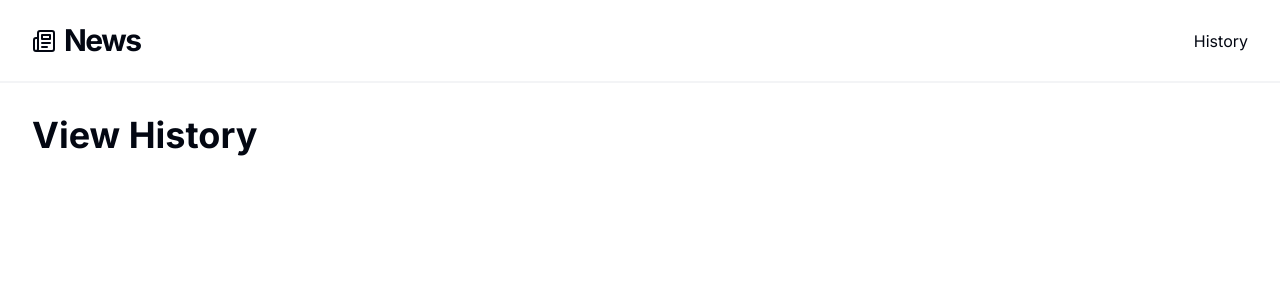
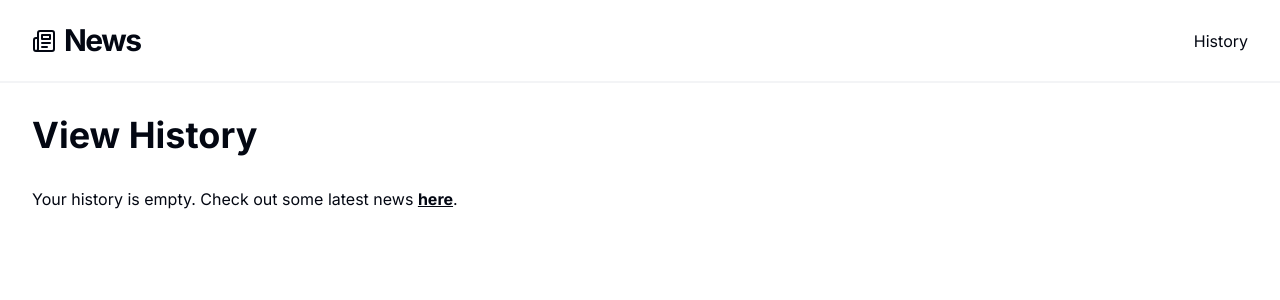
Before and after one commit to eriknguyen/news-app, a Next.js app: page /history in a window 1280 px wide. Shown: the top 300 px of the page. Built offline with nearby package versions, Linux system fonts and the light colour scheme.

Commit message:
feat: add history empty state

```diff
--- a/src/app/history/page.tsx
+++ b/src/app/history/page.tsx
@@ -1,4 +1,6 @@
 'use client'
+
+import Link from 'next/link'
 
 import { Button } from '@/components/ui/button'
 import { useViewHistory } from '@/components/ViewHistoryContext'
@@ -8,7 +10,7 @@ export default function Page() {
   const { viewHistory, clearHistory } = useViewHistory()
   const hasHistory = Object.keys(viewHistory).length > 0
 
-  const viewDisplay = Object.entries(viewHistory).reduce((prev, curr) => {
+  const historyList = Object.entries(viewHistory).reduce((prev, curr) => {
     const [title, views] = curr
     const newViews = views.map((view) => [view, title] as [number, string])
     prev.push(...newViews)
@@ -25,7 +27,16 @@ export default function Page() {
           </Button>
         )}
       </div>
-      {viewDisplay.map(([timestamp, title]) => (
+
+      {historyList.length > 0 ? (
+        <>
+          <div className="flex items-center justify-between gap-2 border-b-2 pb-2 text-xl font-bold">
+            <h2>Articles</h2>
+            <h2>Last viewed</h2>
+          </div>
+
+          <ul>
+            {historyList.map(([timestamp, title]) => (
               <li
                 key={timestamp}
                 className="flex w-full flex-col justify-between gap-2 border-b-[1px] py-4 last-of-type:border-b-0 sm:flex-row"
@@ -36,6 +47,17 @@ export default function Page() {
                 </span>
               </li>
             ))}
+          </ul>
+        </>
+      ) : (
+        <div>
+          Your history is empty. Check out some latest news{' '}
+          <Link className="font-bold underline" href="/">
+            here
+          </Link>
+          .
+        </div>
+      )}
     </div>
   )
 }
```
Lines whose indentation alone changed are shown as unchanged.
